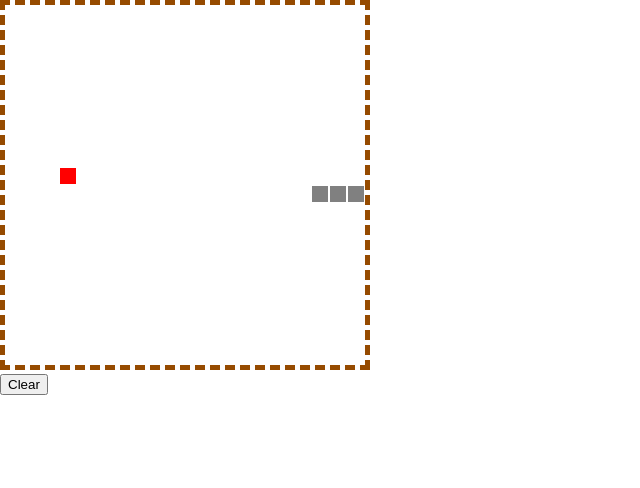
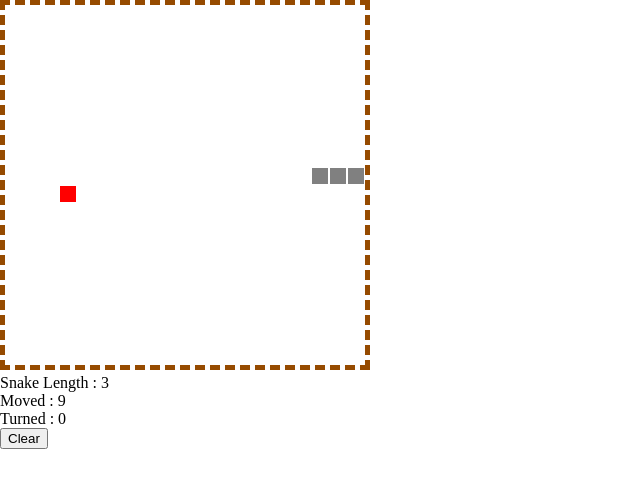
Before and after one commit to hermitt88/snake, a plain HTML site: page index.html in a window 1280 px wide. Shown: the whole page, without its empty margins (0-640 px from the left). Drawn offline with Linux system fonts and the light colour scheme.

Commit message:
show stats

```diff
--- a/index.html
+++ b/index.html
@@ -10,6 +10,9 @@
 <body>
     <canvas id="gameCanvas"></canvas>
     <form class="clearCanvas">
+        <div><span>Snake Length : </span><span class = snakeLength>3</span></div>
+        <div><span>Moved : </span><span class = snakeMoved>0</span></div>
+        <div><span>Turned : </span><span class = snakeTurned>0</span></div>
         <button>Clear</button>
     </form>
     <script src="snake.js"></script>
--- a/snake.js
+++ b/snake.js
@@ -16,13 +16,21 @@ const KEY_DOWN = "ArrowDown"
 const KEY_LEFT = "ArrowLeft"
 const KEY_UP = "ArrowUp"
 
-const gap = 18;
+const pointsX = 20;
+const pointsY = 20;
+const gap = canvas.width / pointsX;
+let snakeLength = 3;
+const writeLength = document.querySelector(".snakeLength");
+let snakeMoved = 0;
+const writeMoved = document.querySelector(".snakeMoved");
+let snakeTurned = 0;
+const writeTurned = document.querySelector(".snakeTurned");
 
 const form = document.querySelector("form");
 
 let timerId
 
-let snake = [[180, 180], [160, 180], [140, 180]];
+let snake = [[10 * gap, 9 * gap], [9 * gap, 9 * gap], [8 * gap, 9 * gap]];
 let apple = [];
 let headX, headY;
 let snakeInterval, snakeAccel;
@@ -71,7 +79,7 @@ function handleGesure() {
 
 function putApple() {
     while (apple.length === 0 || JSON.stringify(snake).includes(JSON.stringify(apple))) {
-        apple = [Math.floor(Math.random() * 18) * 18, Math.floor(Math.random() * 18) * 18];
+        apple = [Math.floor(Math.random() * 20) * gap, Math.floor(Math.random() * 20) * gap];
     }
     paintAppleBlock(apple[0], apple[1]);
 }
@@ -89,6 +97,8 @@ function moveSnake() {
         if (direction == "down" && newDirection != "up" && newDirection != "down") {direction = newDirection}
         if (direction == "left" && newDirection != "right" && newDirection != "left") {direction = newDirection}
         if (direction == "up" && newDirection != "down" && newDirection != "up") {direction = newDirection}
+        snakeTurned += 1;
+        writeTurned.innerText = snakeTurned;
     }
     switch (direction) {
         case "right":
@@ -112,20 +122,30 @@ function moveSnake() {
         if (JSON.stringify(apple) == JSON.stringify(snake[0])) {
             apple = [];
             putApple();
-            snakeInterval = Math.max(snakeInterval * snakeAccel, 100);
+            snakeInterval = Math.max(snakeInterval * snakeAccel, 150);
+            snakeLength += 1;
+            writeLength.innerText = snakeLength;
         } else {
             removeSnakeTail();
         }
+        snakeMoved += 1;
+        writeMoved.innerText = snakeMoved;
         snakeGame();
     }
 }
 
 function setSnakeGame() {
-    snake = [[180, 180], [160, 180], [140, 180]];
+    snake = [[10 * gap, 9 * gap], [9 * gap, 9 * gap], [8 * gap, 9 * gap]];
     snakeInterval = 300;
     snakeAccel = 0.9;
     direction = "right";
     directionTemp = [];
+    snakeLength = 3;
+    writeLength.innerText = snakeLength;
+    snakeMoved = 0;
+    writeMoved.innerText = snakeMoved;
+    snakeTurned = 0;
+    writeTurned.innerText = snakeTurned;
     for (let block of snake) {
         headX = block[0];
         headY = block[1];
```
